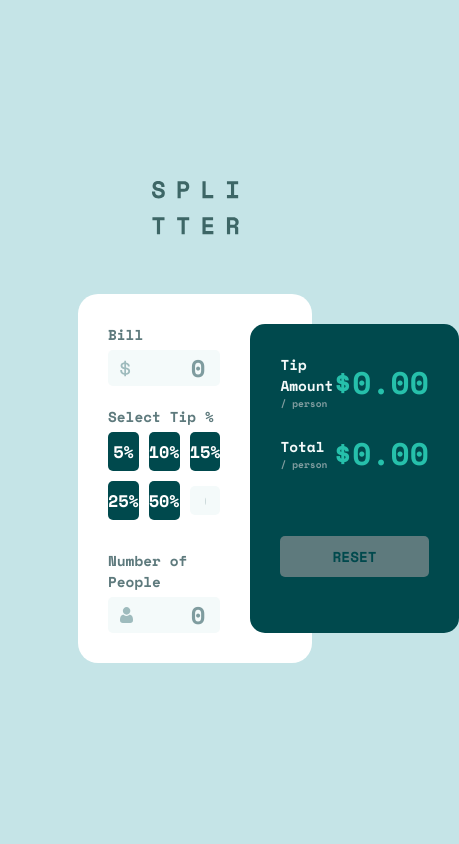
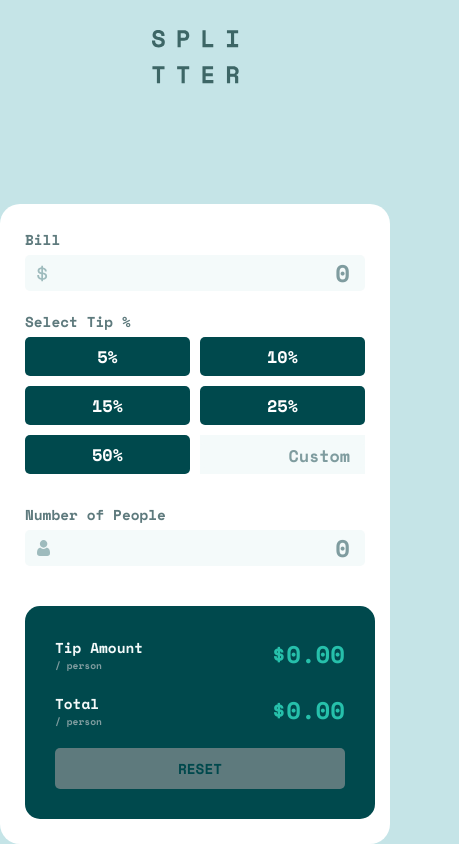
Before and after one commit to nico-ortiz/tip-calculator-app, a plain HTML site: page index.html in a window 390 px wide. Shown: the whole page, 459 px wide, since content can reach past the window. Drawn offline with nearby package versions, Linux system fonts and the light colour scheme.

Commit message:
Add media queries

```diff
--- a/development/css/styles.css
+++ b/development/css/styles.css
@@ -20,6 +20,10 @@
     padding: 30px;
     background-color: var(--white);
     border-radius: 20px;
+}
+
+.main-container .grid-item {
+    margin: 5px;
 }
 
 /*Set */
@@ -75,6 +79,12 @@
     font-family: 'Space Mono', monospace;
     font-size: 1rem;
     color: var(--very-dark-cyan);
+    cursor: pointer;
+}
+
+.main-container .values-container .item-values-container .inputs:focus {
+    outline: none !important;
+    border: 2px solid var(--strong-cyan);
 }
 
 .main-container .values-container .item-values-container #bill-value {
@@ -151,10 +161,14 @@
     text-align: center;
 }
 
+.main-container .values-container .snd-item-container #btns-container #custom-btn {
+    background-color: var(--very-light-grayish-cyan);
+}
+
 .main-container .values-container .snd-item-container #btns-container #custom-btn #input-custom {
     font-size: .8rem;
     outline: none;
-    text-align: center;
+    text-align: right;
 }
 
 .main-container .values-container .snd-item-container #btns-container .percent-btns:hover {
@@ -231,3 +245,89 @@
 .main-container .results #reset-btn:hover {
     background-color: var(--strong-cyan);
 }
+
+
+@media only screen and (width <= 768px) {
+    .main-container {
+        width: 90%;
+    }
+
+    .main-container .results .amounts-container .amounts {
+        font-size: 1rem;
+    }
+
+    .main-container .results .amounts-container .amounts #tip-amount-total {
+        width: 100%;
+        max-width: 130px;
+        text-align: right;
+    }
+
+    .main-container .results .amounts-container .amounts #amount-p-person {
+        width: 100%;
+        max-width: 160px;
+    }
+
+    .main-container .values-container .snd-item-container #btns-container #custom-btn #input-custom {
+        font-size: .7rem;
+    }
+}
+
+@media only screen and (width < 768px) {
+    body {
+        justify-content: space-between;
+    }
+
+    .header .logo {
+        margin: 30px 0;
+    }
+
+    .main-container {
+        grid-template-areas:
+            "one"
+            "two";
+        grid-template-rows: auto;
+        width: 100%;
+        padding: 20px;
+    }
+
+    .main-container .results {
+        max-width: 100%;
+    }
+
+    .main-container .values-container .snd-item-container #btns-container {
+        grid-template-areas:
+            "one two"
+            "three four"
+            "five six";
+    }
+
+    .main-container .results #reset-btn {
+        margin: 0;
+    }
+}
+
+@media only screen and (width = 425px) {
+    .main-container .results .amounts-container .amounts #tip-amount-total {
+        width: 100%;
+        max-width: 220px;
+        text-align: right;
+    }
+
+    .main-container .results .amounts-container .amounts #amount-p-person {
+        width: 100%;
+        max-width: 260px;
+    }
+}
+
+@media only screen and (width < 425px) {
+    .main-container .results .amounts-container .amounts #tip-amount-total {
+        width: 100%;
+        max-width: 180px;
+        text-align: right;
+    }
+
+    .main-container .results .amounts-container .amounts #amount-p-person {
+        width: 100%;
+        max-width: 220px;
+    }
+}
```
